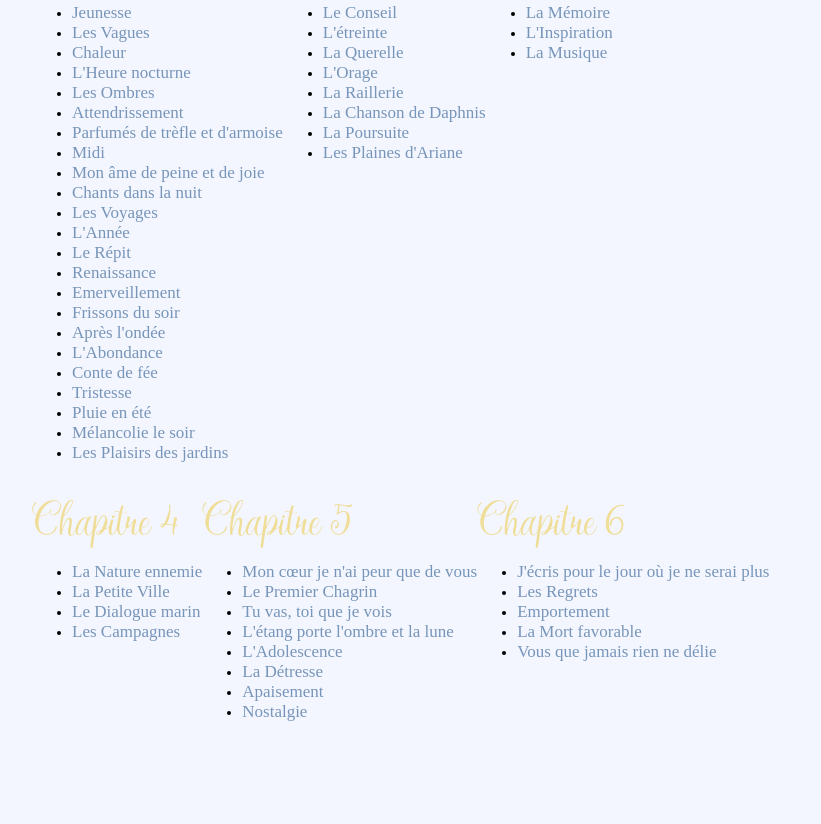
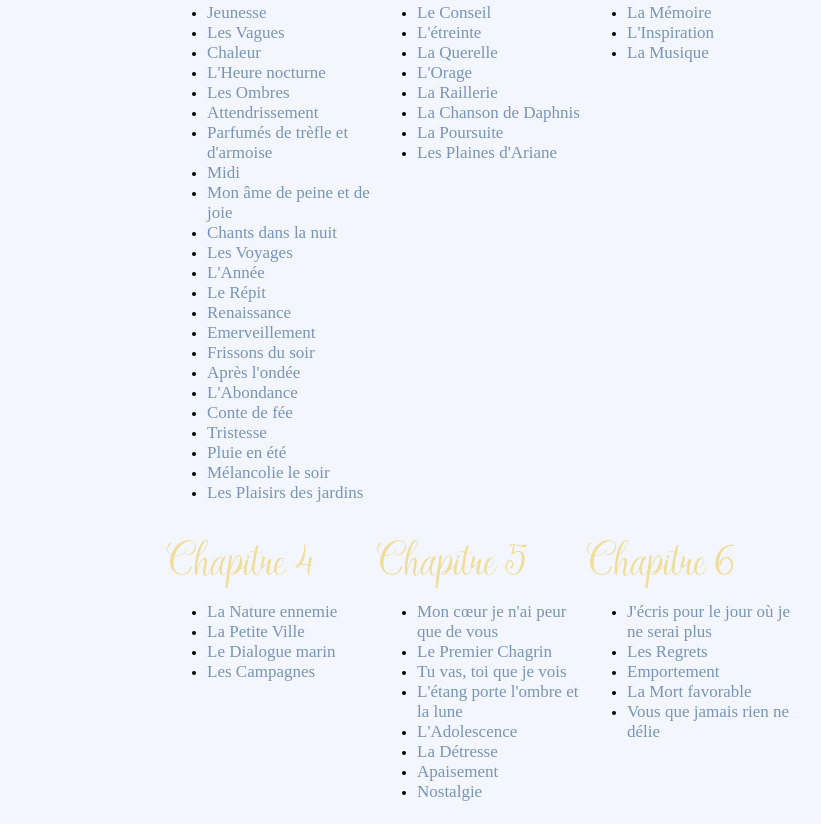
Before and after one commit to C-Brunet/l-ombre-des-jours, a plain HTML site: page Sommaire.html in a window 1280 px wide. Shown: the part 564-1388 px from the top of the page, without its empty margins (148-969 px from the left). Before the commit the page ends 1308 px from the top, so only its background shows below. Drawn offline with Linux system fonts and the light colour scheme.

Commit message:
Add files via upload

```diff
--- a/CSS_Ombre.css
+++ b/CSS_Ombre.css
@@ -40,7 +40,13 @@ nav {list-style-type:none;}
 .Recherche {top: 2px; width: 230px;}
 
 
-#Chapitre {display: flex; flex-wrap: wrap; align-content: stretch;}
+#Chapitre {display: flex; flex-wrap: wrap; align-content: stretch;
+          margin-left: auto;
+          margin-right: auto;
+          width: 650px;}
+
+#Chapitre ul a {font-weight: normal; color: #7795B9; font: script; font-size: 17px;}
+#Chapitre div {width: 210px}
 
 #SChap1 a {font-weight: normal; color: #7795B9; font: script; font-size: 17px;}
 #SChap2 a {font-weight: normal; color: #7795B9; font: script; font-size: 17px;}
--- a/Sommaire.html
+++ b/Sommaire.html
@@ -85,9 +85,7 @@
 			<li><a href="Chapitre3.html#Lamusique">La Musique</a></li>
 		</ul>
 	</div>
-</div>
 
-<div id="Chapitre">
 	<div class="Chapitre4"><a href="Chapitre4.html"><h2>Chapitre 4</h2></a>
 		<ul id= "SChap4">
 			<li><a href="Chapitre4.html#Lanature">La Nature ennemie</a></li></li>
```
Also changed, not shown: Chapitre1.html (+4 -4 lines).
